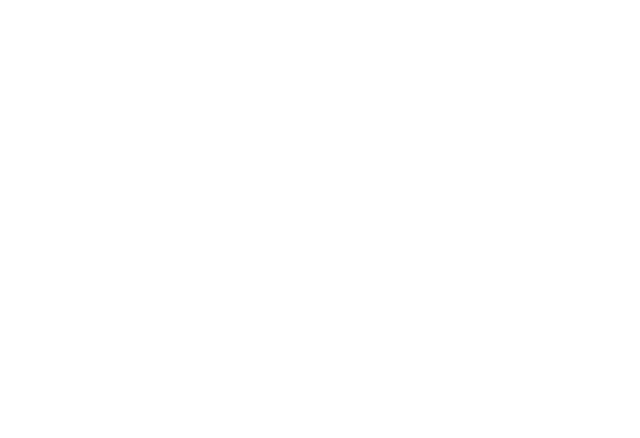
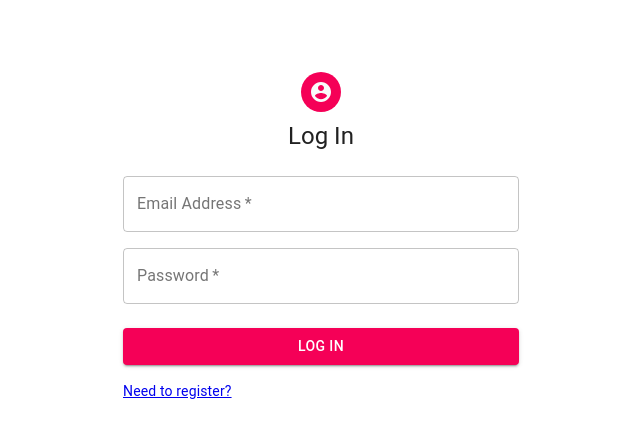
Before and after one commit to DevDesk-Queu/Front-End, a React (Create React App) app in the folder devdesk/: page / in a window 1280 px wide. Shown: the top 438 px of the page, without its empty margins (319-959 px from the left). Built offline with nearby package versions, Linux system fonts and the light colour scheme; the HTML template or start-up script is replaced by a standard one.

Commit message:
added link to register from login page

```diff
--- a/devdesk/src/App.js
+++ b/devdesk/src/App.js
@@ -9,7 +9,7 @@ function App() {
   return (
     <div className='App'>
       <Switch>
-        <Route path='/login' render={props => <Login {...props} />} />
+        <Route exact path='/' render={props => <Login {...props} />} />
         <Route path='/register' render={props => <Register {...props} />} />
       </Switch>
     </div>
--- a/devdesk/src/views/Login.js
+++ b/devdesk/src/views/Login.js
@@ -1,5 +1,6 @@
 import React, { useState } from 'react'
 import { axiosWithoutAuth as axios } from '../utils/axiosConfig'
+import { Link } from 'react-router-dom'
 
 // Form Components
 import Avatar from '@material-ui/core/Avatar'
@@ -91,6 +92,7 @@ const Login = () => {
           >
             Log In
           </Button>
+          <Link to='/register'>Need to register?</Link>
         </form>
       </div>
     </Container>
```
